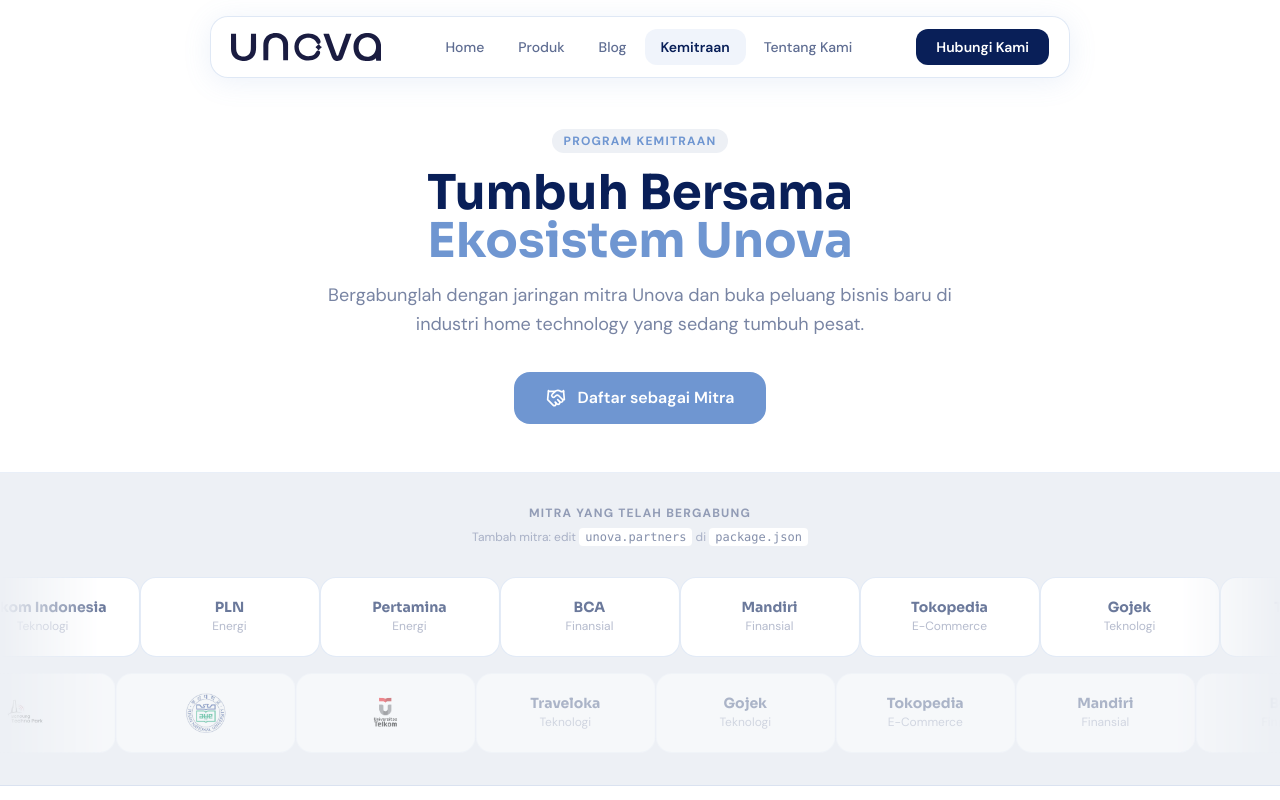
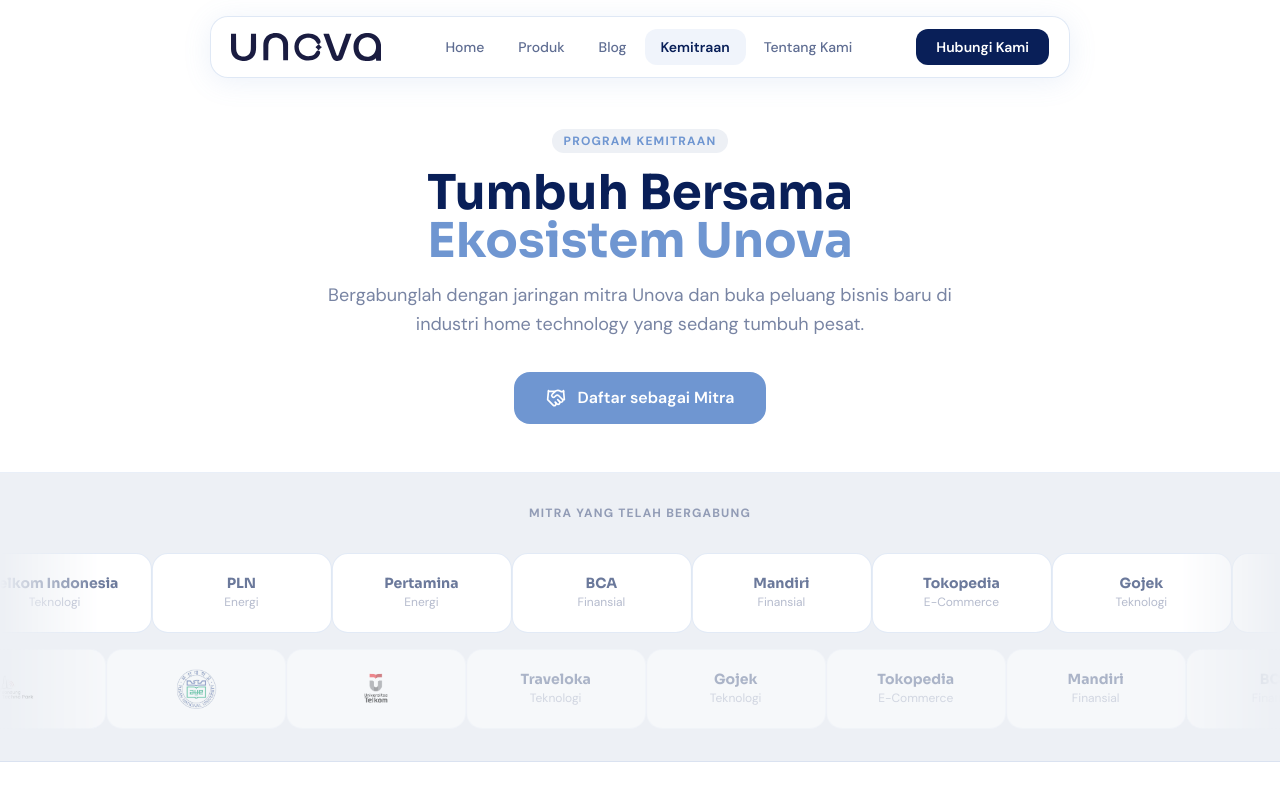
Before and after one commit to ripkie/unovaWebsite, a Next.js app: page /partnership in a window 1280 px wide. Shown: the top 800 px of the page. Built offline with nearby package versions, Linux system fonts and the light colour scheme.

Commit message:
update partnership

```diff
--- a/src/app/partnership/page.tsx
+++ b/src/app/partnership/page.tsx
@@ -101,16 +101,6 @@ export default function PartnershipPage() {
         <div className="max-w-7xl mx-auto px-6 mb-8 text-center">
           <p className="text-brand-navy/40 text-xs font-bold tracking-widest uppercase">
             Mitra yang telah bergabung
-          </p>
-          <p className="text-brand-navy/30 text-xs mt-2">
-            Tambah mitra: edit{" "}
-            <code className="font-mono bg-white px-1.5 py-0.5 rounded text-brand-navy/50">
-              unova.partners
-            </code>{" "}
-            di{" "}
-            <code className="font-mono bg-white px-1.5 py-0.5 rounded text-brand-navy/50">
-              package.json
-            </code>
           </p>
         </div>
         {/* Row 1 — kanan, seamless loop */}
```
